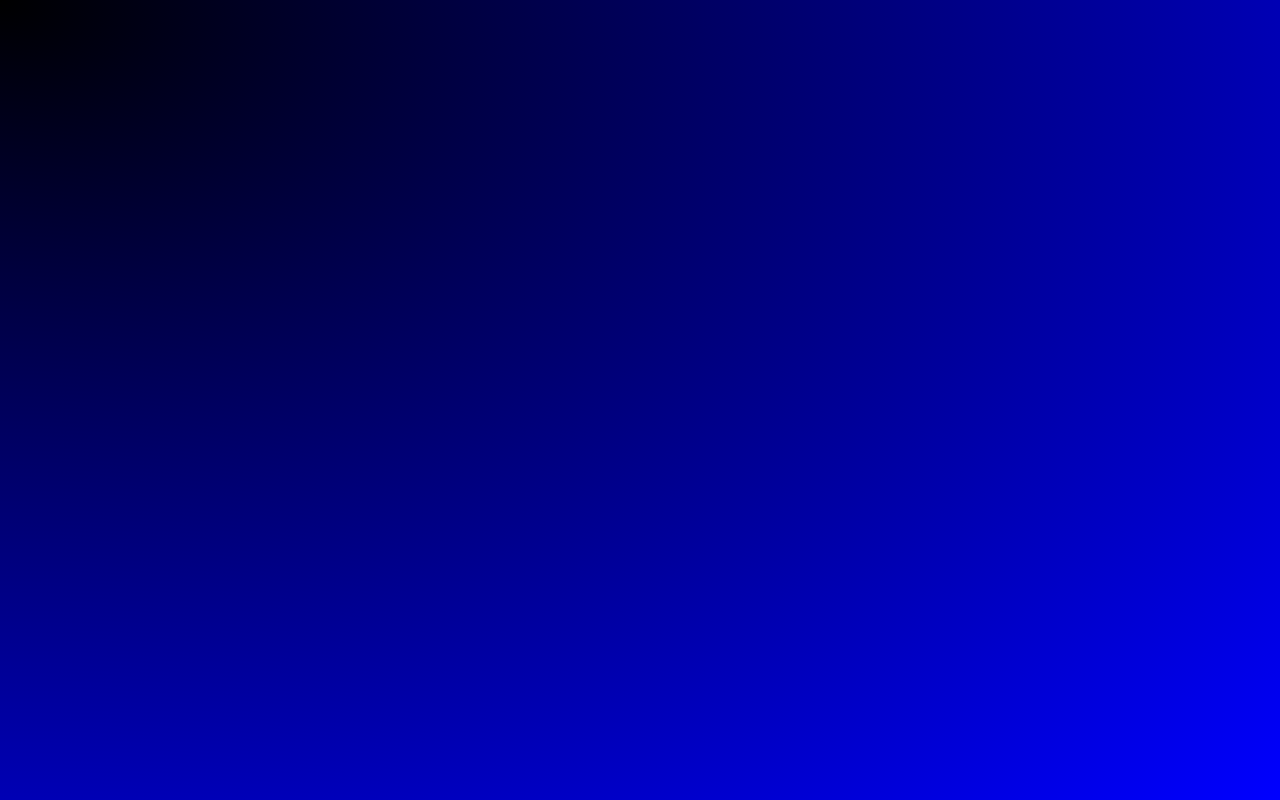
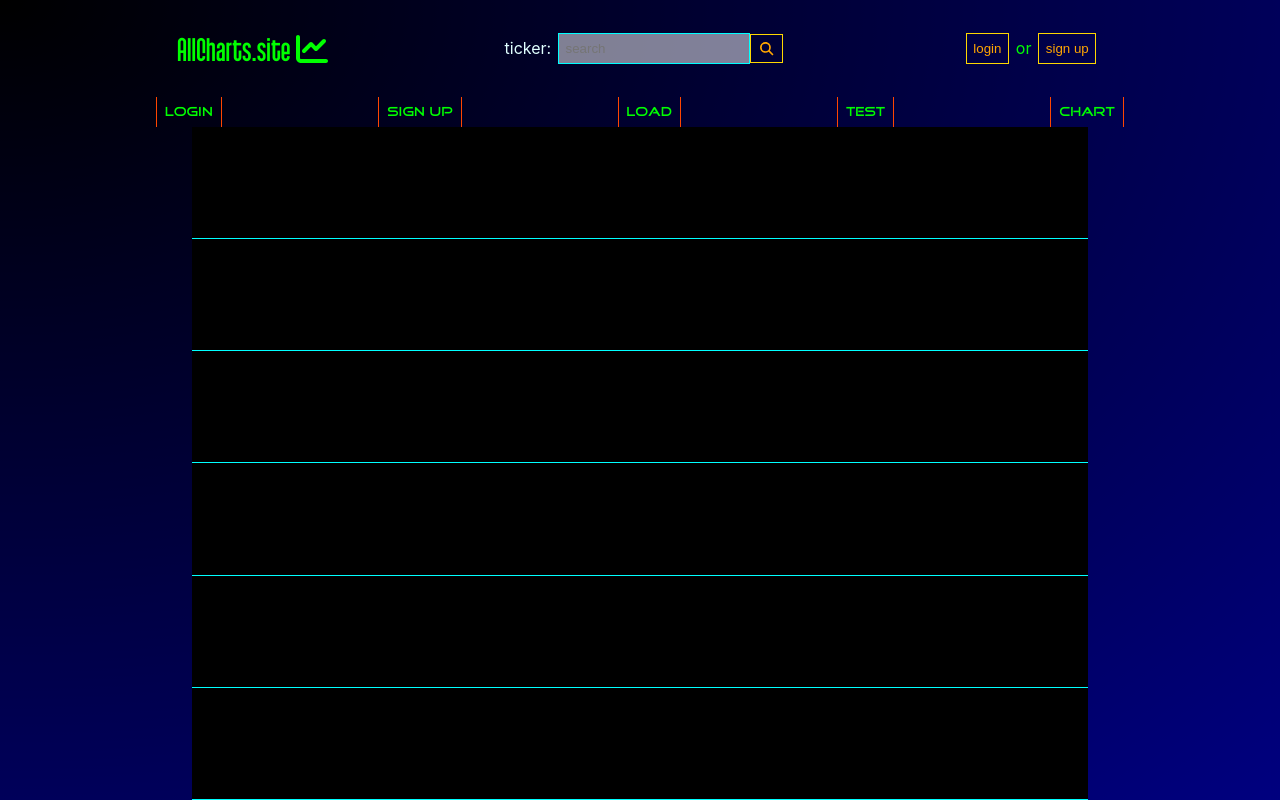
Before and after one commit to Jwatkins1138/charts-client, a React (Create React App) app: page /chart in a window 1280 px wide. Before the commit this address had no page. Built offline with nearby package versions, Linux system fonts and the light colour scheme.

Commit message:
chart layout

```diff
--- a/src/App.js
+++ b/src/App.js
@@ -3,6 +3,7 @@ import Test from './components/Test'
 import Loading from './components/Loading'
 import SignUp from './components/SignUp'
 import Login from './components/Login'
+import Chart from './components/Chart'
 
 import { BrowserRouter, Routes, Route } from 'react-router-dom'
 function App() {
@@ -14,6 +15,7 @@ function App() {
         <Route path='/loading' element={<Loading />} />
         <Route path='/signup' element={<SignUp />} />
         <Route path='/login' element={<Login />} />
+        <Route path='/chart' element={<Chart />} />
       </Routes>
     </BrowserRouter>
   );
--- /dev/null
+++ b/src/components/Chart.js
@@ -0,0 +1,24 @@
+import Header from './Header'
+import SubHeader from './SubHeader'
+
+const Chart = () => {
+  return (
+    <div className='container'>
+      <Header />
+      <SubHeader />
+      <main className='chart'>
+        <aside></aside>
+        <div className='chart-main'>
+          <div className='chart-bar'></div>
+          <div className='chart-bar'></div>
+          <div className='chart-bar'></div>
+          <div className='chart-bar'></div>
+          <div className='chart-bar'></div>
+          <div className='chart-bar'></div>
+        </div>
+        <aside></aside>
+      </main>
+    </div>
+  )
+}
+export default Chart;
--- a/src/components/SubHeader.js
+++ b/src/components/SubHeader.js
@@ -7,6 +7,7 @@ const SubHeader = () => {
       <Link to='/signup'><div className='nav-item'><h5>sign up</h5></div></Link>
       <Link to='/loading'><div className='nav-item'><h5>load</h5></div></Link>
       <Link to='/test'><div className='nav-item'><h5>test</h5></div></Link>
+      <Link to='/chart'><div className='nav-item'><h5>chart</h5></div></Link>
     </nav>
   )
 }
--- a/src/components/Test.js
+++ b/src/components/Test.js
@@ -1,5 +1,6 @@
 import Header from './Header'
 import SubHeader from './SubHeader'
+import { LogOut, CurrentUser } from '../helpers'
 
 const Test = () => {
 
@@ -72,18 +73,18 @@ const Test = () => {
       .catch((err) => console.error(err));
   }
 
-  const currentUser = () => {
-    const url = `http://localhost:3001/member/data`;
-    fetch(url, {
-      method: 'get',
-      // credentials: 'include',
-      headers: {
-        'Authorization': localStorage.token,
-        'Content-Type': 'application/json',
-      }
-    })
-    .then((res) => console.log(res));
-  }
+  // const currentUser = () => {
+  //   const url = `http://localhost:3001/member/data`;
+  //   fetch(url, {
+  //     method: 'get',
+  //     // credentials: 'include',
+  //     headers: {
+  //       'Authorization': localStorage.token,
+  //       'Content-Type': 'application/json',
+  //     }
+  //   })
+  //   .then((res) => console.log(res));
+  // }
 
   const token = () => {
     console.log(localStorage.token);
@@ -100,8 +101,9 @@ const Test = () => {
             <div className='card-footer'>
               <button onClick={signUp}>sign up</button>
               <button onClick={logIn}>log in</button>
-              <button onClick={currentUser}>user?</button>
+              <button onClick={CurrentUser}>user?</button>
               <button onClick={token}>token</button>
+              <button onClick={LogOut}>log out</button>
             </div>
           </div>
         </div>
--- a/src/helpers.js
+++ b/src/helpers.js
@@ -0,0 +1,48 @@
+import axios from './api/axios'
+import AuthContext from './context/AuthProvider'
+import React, { useRef, useState, useEffect, useContext } from 'react'
+
+
+export const LogOut = async () => {
+  const { setAuth } = useContext(AuthContext);
+  const LOGOUT_URL = '/users/sign_out';
+  const token = localStorage.token;
+  try {
+    const response = await axios.delete(
+      LOGOUT_URL,
+      {
+        headers: {'Content-Type': 'application/json', 'Authorization': 'Bearer '+{token}, },
+        withCredentials: false,
+      }
+    );
+  } catch (err) {
+    if (!err?.response) {
+      console.log("no server response");
+    } else {
+      console.log("registration failed");
+    }
+  }
+  setAuth({ email: '', password: '', token: '', Uid: '' });
+  localStorage.token = null;
+};
+
+export const CurrentUser = async () => {
+  const INFO_URL = `/member/data`;
+  const token = localStorage.token;
+  try {
+    const response = await axios.get(
+      INFO_URL,
+      {
+        headers: {
+          'Authorization': 'Bearer '+{token},
+          'Content-Type': 'application/json',}
+      }
+    );
+  } catch (err) {
+    if (!err?.response) {
+      console.log("no server response");
+    } else {
+      console.log("registration failed");
+    }
+  }
+};
--- a/src/index.css
+++ b/src/index.css
@@ -211,6 +211,19 @@ main {
   z-index: -1;
 }
 
+.chart-main {
+  display: flex;
+  flex-direction: column;
+  height: 100%;
+  width: 100%;
+  background: black;
+}
+
+.chart-bar {
+  height: 100%;
+  border-bottom: 1px solid aqua;
+}
+
 #loading-text {
   color: orange;
   position: absolute;
```
